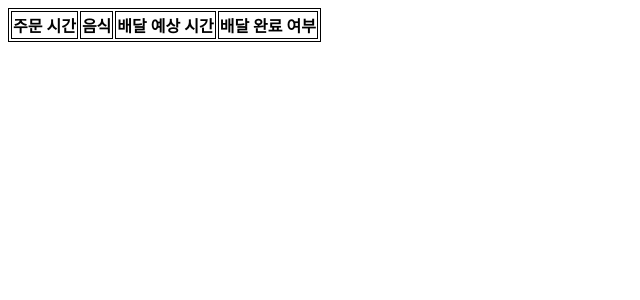
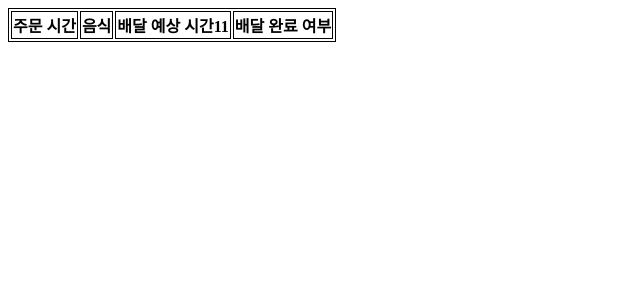
Before and after one commit to ggoleng2/themedium, a Django app: page /order/order/ in a window 1280 px wide. Shown: the top 300 px of the page, without its empty margins (0-640 px from the left). Run offline with Django 3.2, Linux system fonts and the light colour scheme; data that the repository does not hold is empty.

Commit message:
Update order_list.html

```diff
--- a/baemin/order/templates/order/order_list.html
+++ b/baemin/order/templates/order/order_list.html
@@ -2,7 +2,7 @@
     <tr style="border: 1px solid black;">
         <th style="border: 1px solid black;">주문 시간</th>
         <th style="border: 1px solid black;">음식</th>
-        <th style="border: 1px solid black;">배달 예상 시간</th>
+        <th style="border: 1px solid black;">배달 예상 시간11</th>
         <th style="border: 1px solid black;">배달 완료 여부</th>
     </tr>
     {% for order in order_list %}
```
